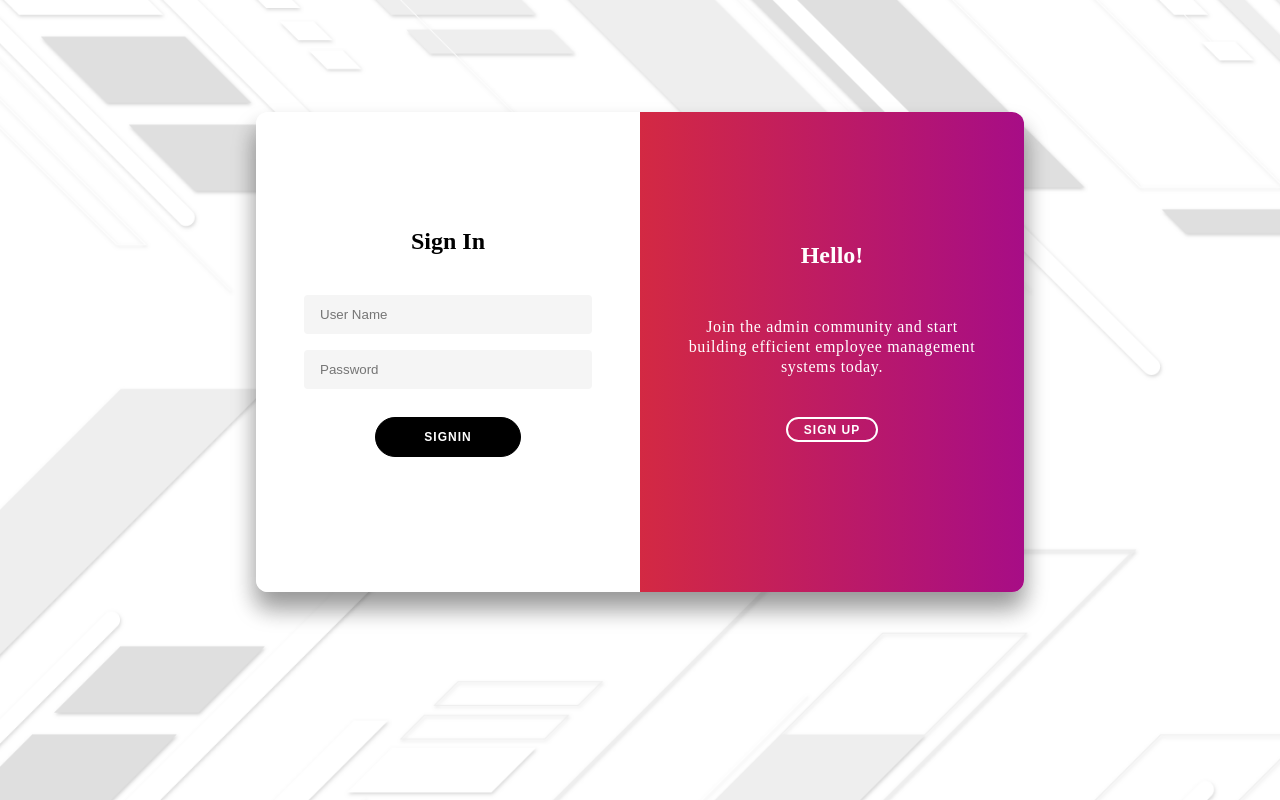
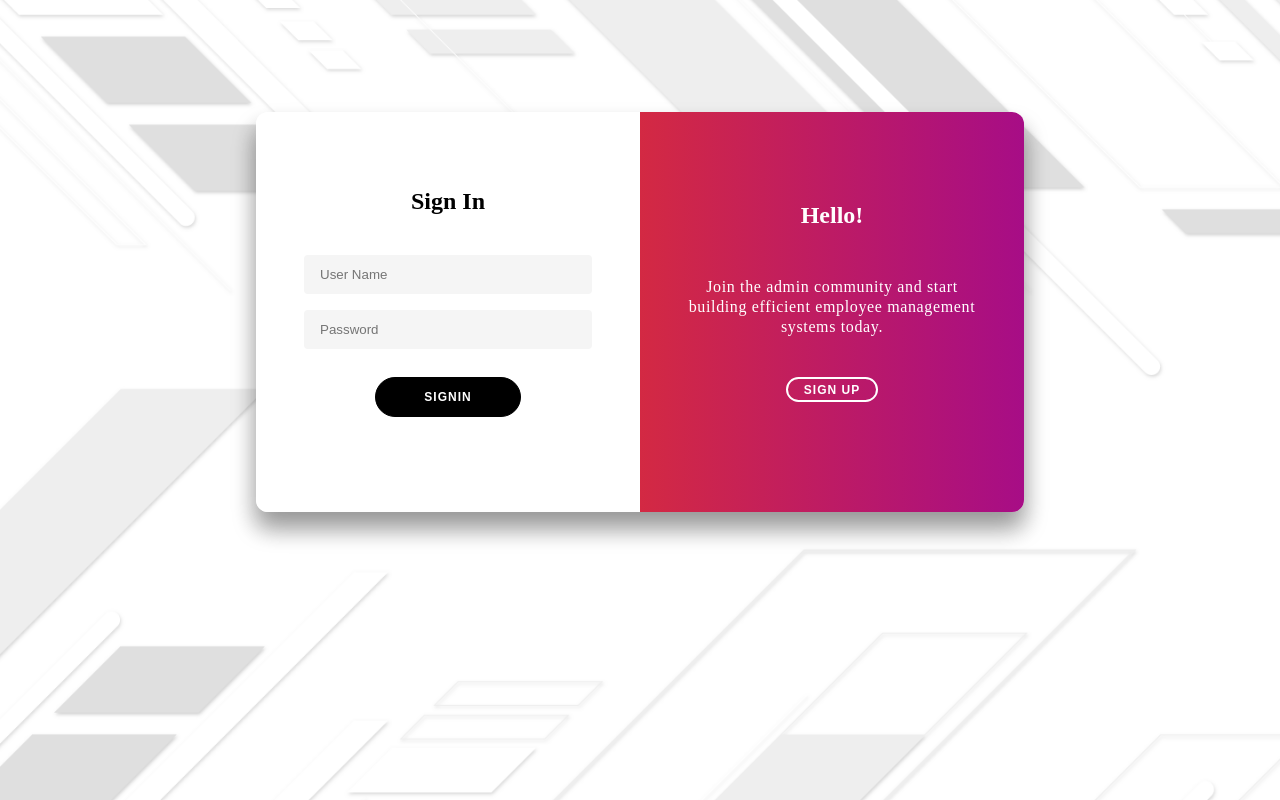
Before and after one commit to vishnu563/admin_login, a React (Create React App) app: page / in a window 1280 px wide. Built offline with nearby package versions, Linux system fonts and the light colour scheme.

Commit message:
landcsape responsiveness

```diff
--- a/src/Design.css
+++ b/src/Design.css
@@ -201,8 +201,6 @@ button:active {
         display: flex;
         align-items: center;
         justify-content: center;
-        min-height: 60vh;
-        max-height: 65vh;
     }
 
     .container {
@@ -213,12 +211,10 @@ button:active {
 @media screen and (min-width:760px) {
     body {
         display: flex;
+        flex-direction: row;
         align-items: center;
         justify-content: center;
-        min-height: 60vh;
-        max-height: 65vh;
     }
-
     .container {
         width: 40rem;
         max-width: 100%;
@@ -292,3 +288,18 @@ button:active {
         background: white;
     }
 }
+@media only screen and (orientation: landscape) {
+    body {
+        display: flex;
+        align-items: center;
+        justify-content: center;
+    }
+    .container{
+        height: 100%;
+        min-height: 25rem;
+        max-height: 27rem;
+    }
+    .sign-up{
+        padding-top: 4rem;
+    }
+}
```
